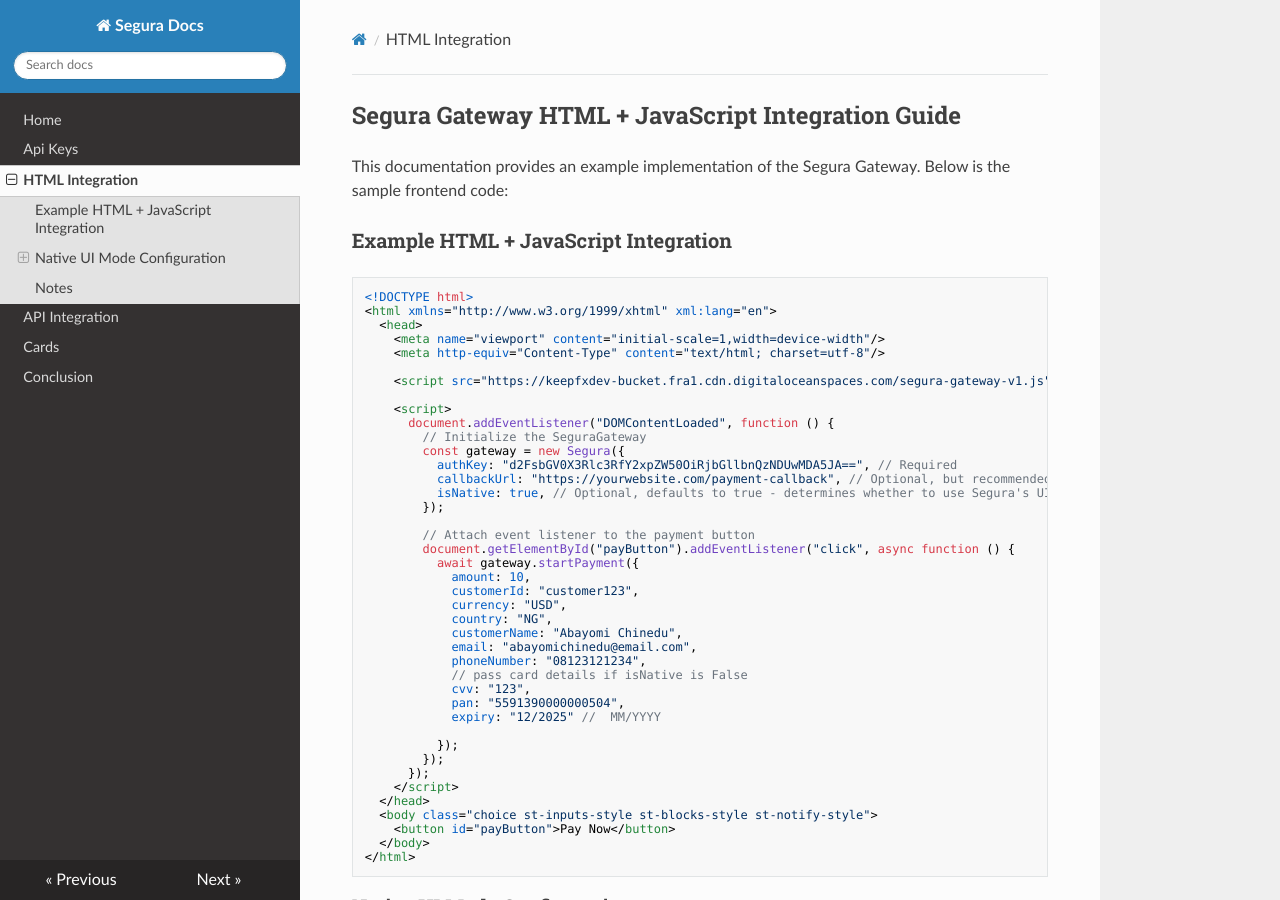
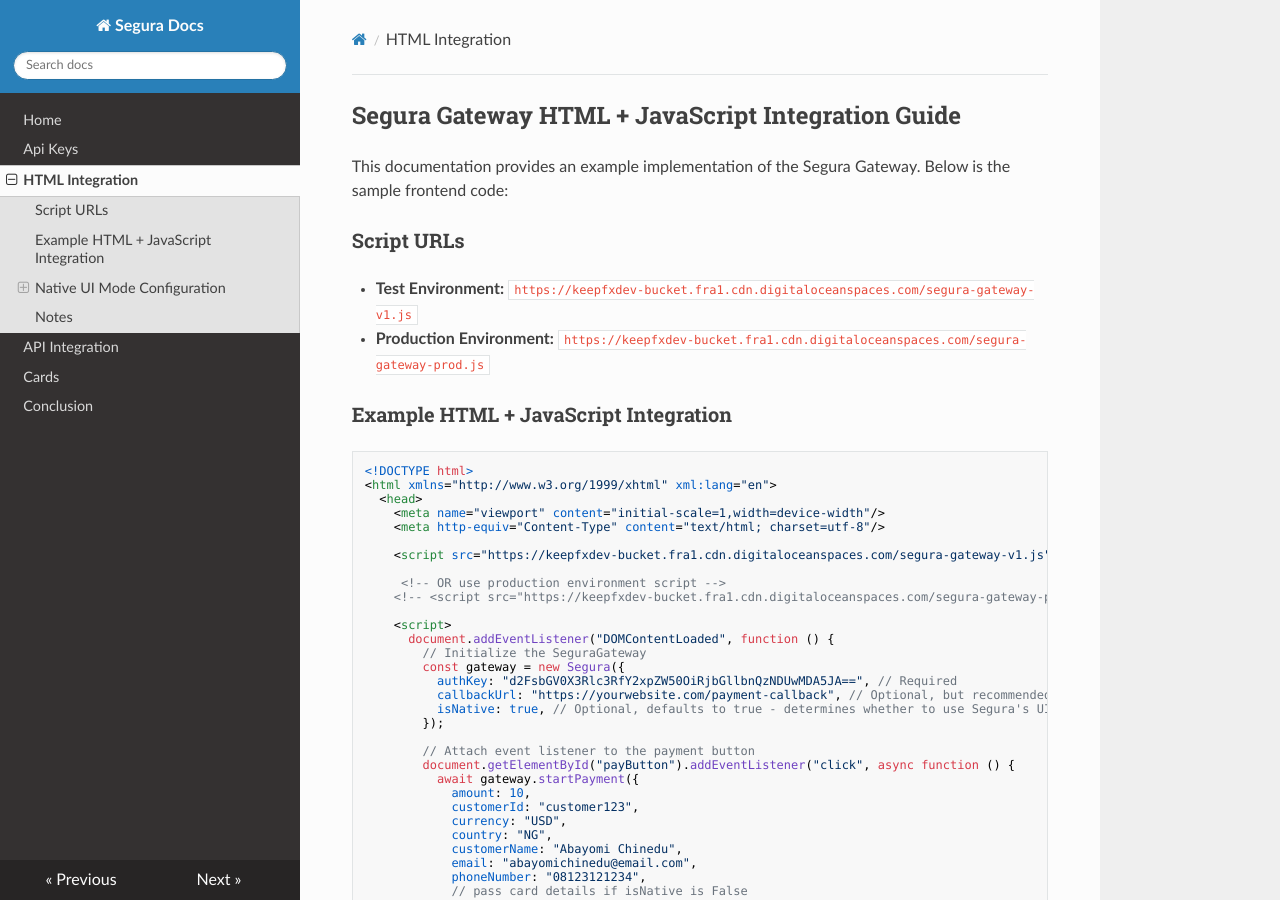
Before and after one commit to Noah-droid/segura, an MkDocs documentation site: the page built from docs/payments.md, in a window 1280 px wide and 900 px high. Built offline with MkDocs 1.6.1, drawn with Linux system fonts in a browser that asks for light colours; nearby versions of some CDN libraries.

Commit message:
fix: new update to the HTML page

````diff
--- a/docs/payments.md
+++ b/docs/payments.md
@@ -1,6 +1,12 @@
 ## Segura Gateway HTML + JavaScript Integration Guide
 
 This documentation provides an example implementation of the Segura Gateway. Below is the sample frontend code:
+
+
+### Script URLs
+- **Test Environment:** `https://keepfxdev-bucket.fra1.cdn.digitaloceanspaces.com/segura-gateway-v1.js`
+- **Production Environment:** `https://keepfxdev-bucket.fra1.cdn.digitaloceanspaces.com/segura-gateway-prod.js`
+
 
 ### Example HTML + JavaScript Integration
 ```html
@@ -11,6 +17,9 @@ This documentation provides an example implementation of the Segura Gateway. Bel
     <meta http-equiv="Content-Type" content="text/html; charset=utf-8"/>
 
     <script src="https://keepfxdev-bucket.fra1.cdn.digitaloceanspaces.com/segura-gateway-v1.js"></script>
+
+     <!-- OR use production environment script -->
+    <!-- <script src="https://keepfxdev-bucket.fra1.cdn.digitaloceanspaces.com/segura-gateway-prod.js"></script> -->
 
     <script>
       document.addEventListener("DOMContentLoaded", function () {
````
